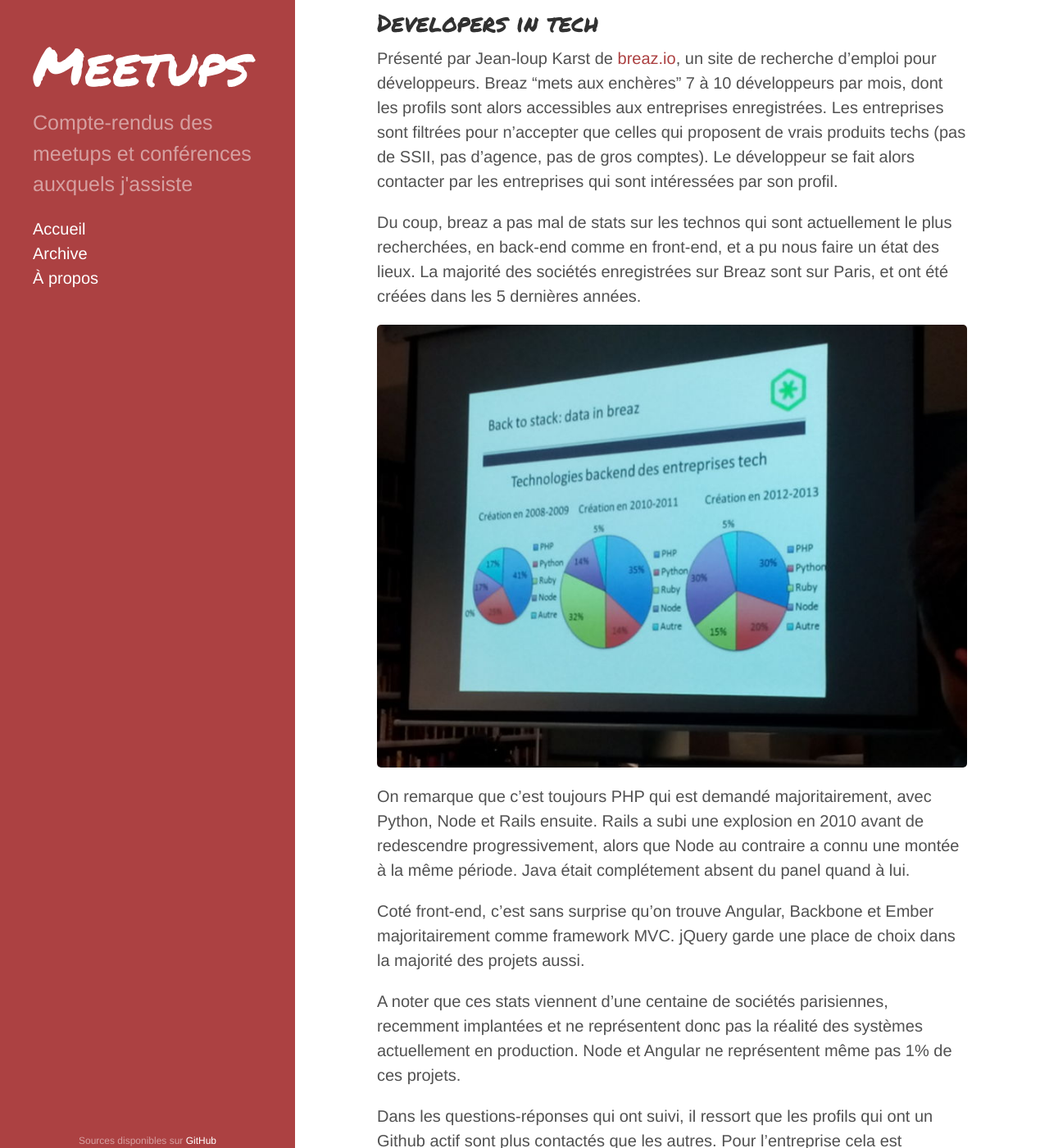
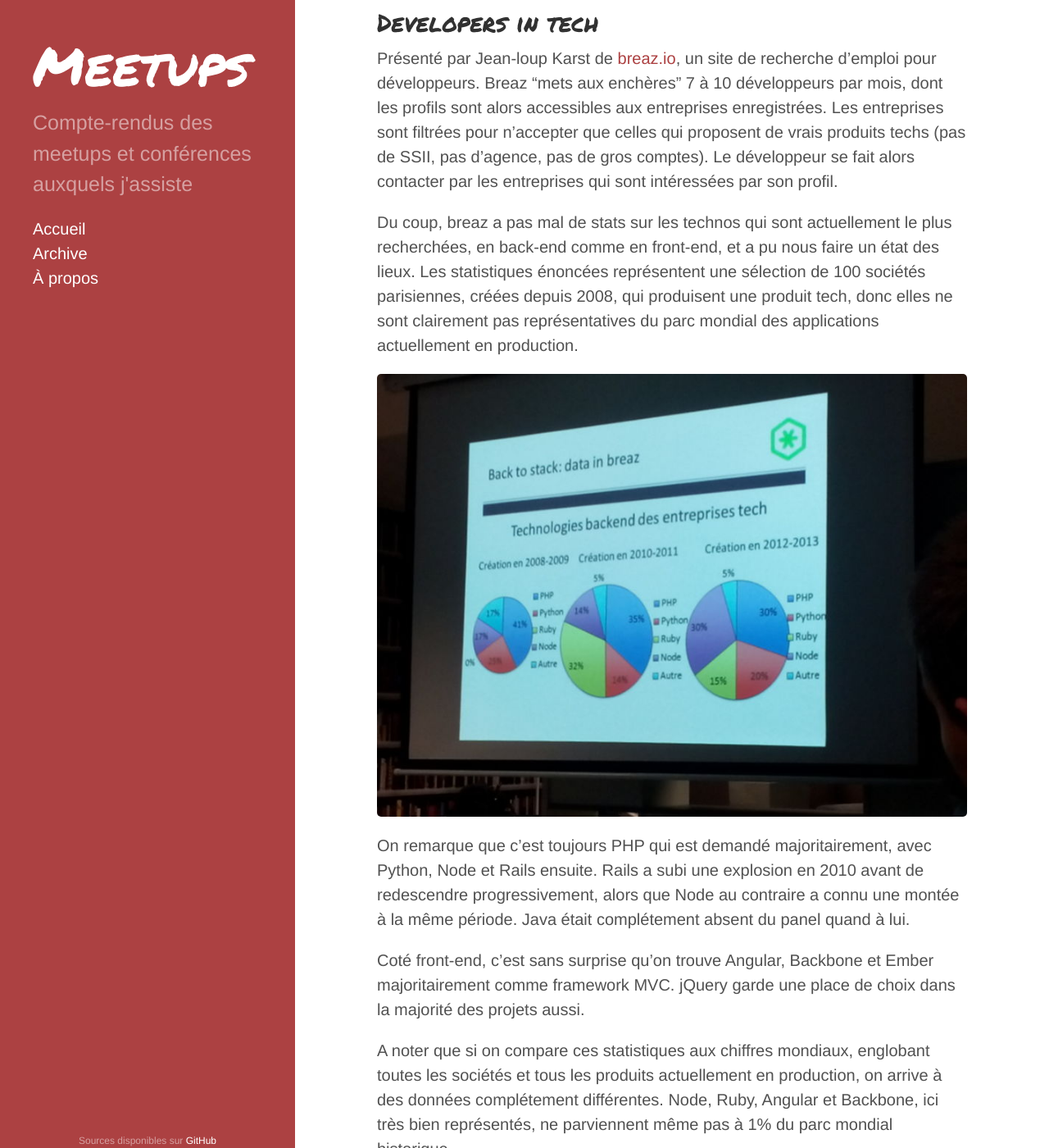
Before and after one commit to pixelastic/meetups.pixelastic.com, a Jekyll site: the page built from _posts/2014-10-14-humantalks-octobre-2014.md, in a window 1280 px wide and 1400 px high, scrolled down 438 px. Shown: the whole window at 82% size. Built offline with Jekyll 4.4.1, drawn with Linux system fonts in a browser that asks for light colours; Markdown is read by kramdown in place of the engine named in the settings; some of the changed text lies outside the part shown.

Commit message:
Updating information about breaz stats.

```diff
--- a/_posts/2014-10-14-humantalks-octobre-2014.md
+++ b/_posts/2014-10-14-humantalks-octobre-2014.md
@@ -17,18 +17,20 @@
 
 ## Developers in tech
 
-Présenté par Jean-loup Karst de [breaz.io](), un site de recherche d'emploi
-pour développeurs. Breaz "mets aux enchères" 7 à 10 développeurs par mois, dont
-les profils sont alors accessibles aux entreprises enregistrées. Les
-entreprises sont filtrées pour n'accepter que celles qui proposent de vrais
-produits techs (pas de SSII, pas d'agence, pas de gros comptes). Le développeur
-se fait alors contacter par les entreprises qui sont intéressées par son
-profil.
+Présenté par Jean-loup Karst de [breaz.io](https://breaz.io/), un site de
+recherche d'emploi pour développeurs. Breaz "mets aux enchères" 7 à 10
+développeurs par mois, dont les profils sont alors accessibles aux entreprises
+enregistrées. Les entreprises sont filtrées pour n'accepter que celles qui
+proposent de vrais produits techs (pas de SSII, pas d'agence, pas de gros
+comptes). Le développeur se fait alors contacter par les entreprises qui sont
+intéressées par son profil.
 
 Du coup, breaz a pas mal de stats sur les technos qui sont actuellement le plus
 recherchées, en back-end comme en front-end, et a pu nous faire un état des
-lieux. La majorité des sociétés enregistrées sur Breaz sont sur Paris, et ont
-été créées dans les 5 dernières années.
+lieux. Les statistiques énoncées représentent une sélection de 100 sociétés
+parisiennes, créées depuis 2008, qui produisent une produit tech, donc elles ne
+sont clairement pas représentatives du parc mondial des applications
+actuellement en production.
 
 ![Stats de demande des technos backend](/public/img/2014-10-14/breaz.jpg)
 
@@ -41,10 +43,10 @@
 majoritairement comme framework MVC. jQuery garde une place de choix dans la
 majorité des projets aussi.
 
-A noter que ces stats viennent d'une centaine de sociétés parisiennes,
-recemment implantées et ne représentent donc pas la réalité des systèmes
-actuellement en production. Node et Angular ne représentent même pas 1% de ces
-projets.
+A noter que si on compare ces statistiques aux chiffres mondiaux, englobant
+toutes les sociétés et tous les produits actuellement en production, on arrive
+à des données complétement différentes. Node, Ruby, Angular et Backbone, ici
+très bien représentés, ne parviennent même pas à 1% du parc mondial historique.
 
 Dans les questions-réponses qui ont suivi, il ressort que les profils qui ont
 un Github actif sont plus contactés que les autres. Pour l'entreprise cela est
```
